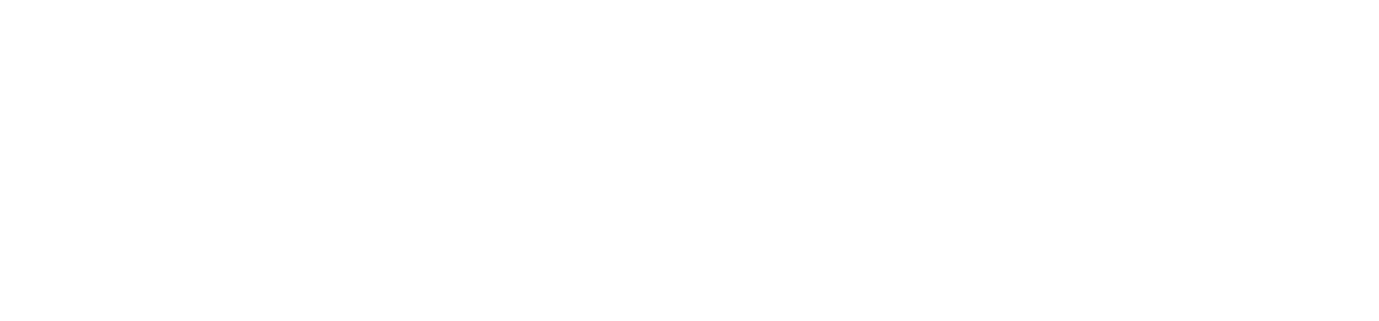
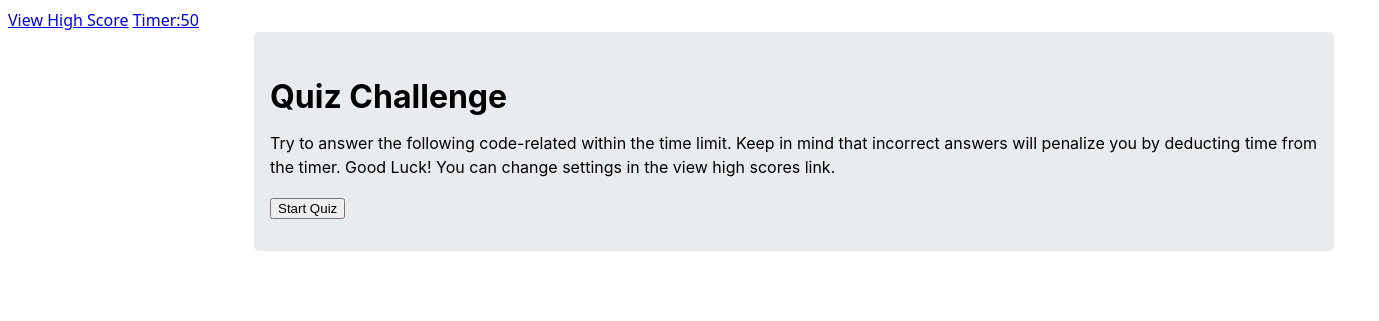
Before and after one commit to IshanDonMadu/APIquiz, a plain HTML site: page index.html in a window 1280 px wide. Shown: the whole page, 1379 px wide, since content can reach past the window. Drawn offline with Linux system fonts and the light colour scheme.

Commit message:
main index file create

```diff
--- a/assets/style.css
+++ b/assets/style.css
@@ -0,0 +1,54 @@
+header{
+    box-sizing: border-box;
+    display: block;
+    font-family:system-ui, -apple-system, BlinkMacSystemFont, 'Segoe UI', Roboto, Oxygen, Ubuntu, Cantarell, 'Open Sans', 'Helvetica Neue', sans-serif;
+    font-size: 16px;
+    font-weight: 400;
+    line-height: 24px;
+    text-align: left;
+    text-size-adjust: 100%;
+    vertical-align: baseline;
+    color: rgb(33, 37, 41);
+
+}
+
+
+
+main{
+    display: block;
+}
+
+.container{
+    box-sizing: border-box;
+    color: black;
+    display: block;
+    font-family: -apple-system,BlinkMacSystemFont,"Segoe UI",Roboto,"Helvetica Neue",Arial,"Noto Sans",sans-serif,"Apple Color Emoji","Segoe UI Emoji","Segoe UI Symbol","Noto Color Emoji";
+    font-size: 16px;
+    font-weight: 400;
+    height: 286px;
+    line-height: 24px;
+    margin-left: 231px;
+    margin-right: 231px;
+    max-width: 1140px;
+    padding-left: 15px;
+    padding-right:15px;
+    text-align: left;
+    text-size-adjust: 100%;
+    width: 1140px;
+}
+
+.background{
+    padding: 2rem 1rem;
+    margin-bottom: 2rem;
+    background-color: #e9ecef;
+    border-radius: 0.3rem;
+    margin-right: 30px;
+}
+
+
+
+@media screen and (max-width: 768px) {
+    .container , .background{
+        background-color: red;
+    }
+}
--- a/index.html
+++ b/index.html
@@ -5,7 +5,24 @@
     <meta http-equiv="X-UA-Compatible" content="IE=edge">
     <meta name="viewport" content="width=device-width, initial-scale=1.0">
     <title>Web API quiz</title>
+    <!--style sheet linked -->
+    <link rel="stylesheet" href="./assets/style.css">
 </head>
+    <header>
+        <!--Navigation bar start from here-->
+        <nav>
+            <a class="nav-link" href="#">View High Score</a>
+            <a class="timer" href="#">Timer:50</a>
+        </nav>
+    </header>
+    <!--container Start from here-->
+    <main class="container">
+        <div class="background" id="questions">
+            <h1>Quiz Challenge </h1>
+            <p id="answers">Try to answer the following code-related within the time limit. Keep in mind that incorrect answers will penalize you by deducting time from the timer. Good Luck! You can change settings in the view high scores link.</p>
+            <button type="button" class="button" id="start">Start Quiz</button>
+        </div>
+    </main>
 <body>
 
 </body>
```
Also changed, not shown: 1 other file.
